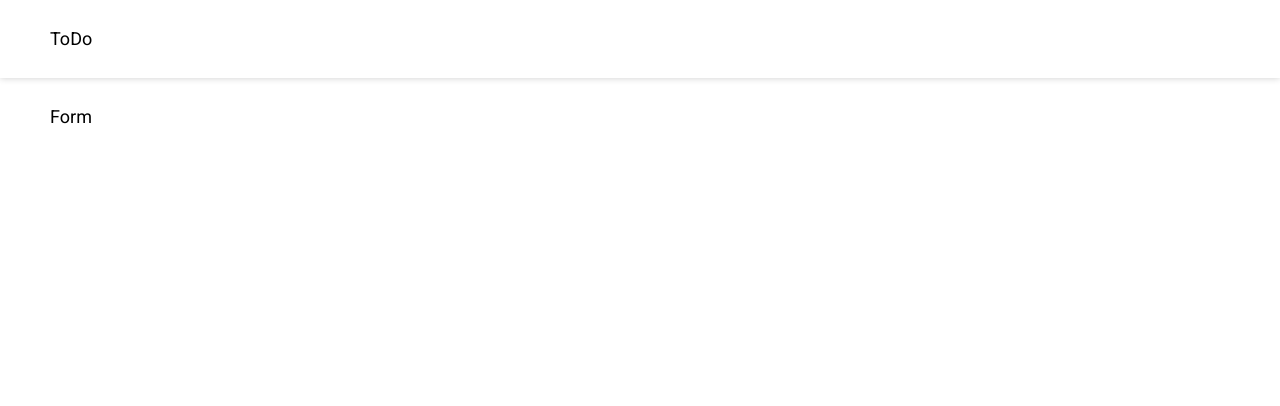
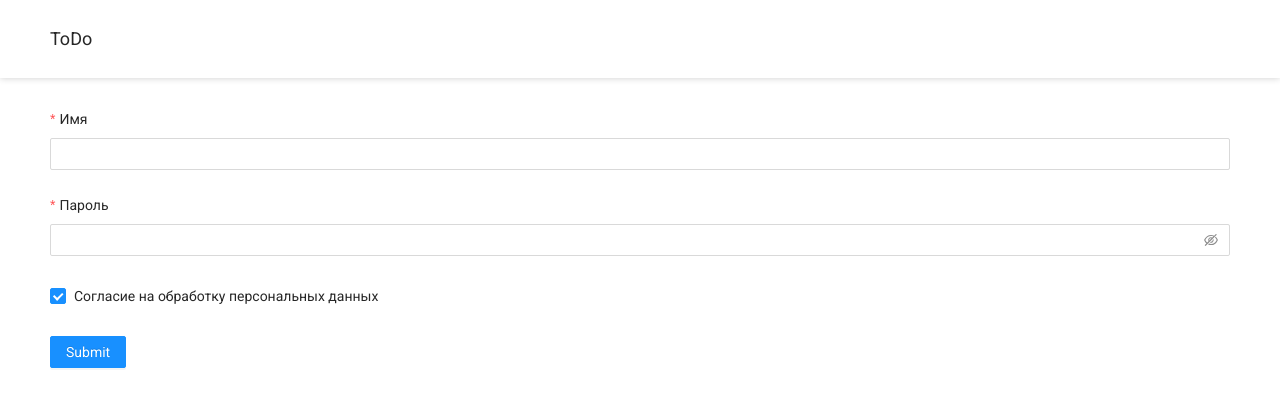
Before and after one commit to AlexNeva/beautiful-todo, a React (Create React App) app: page /signup in a window 1280 px wide. Shown: the top 406 px of the page. Built offline with nearby package versions, Linux system fonts and the light colour scheme.

Commit message:
install antd and add form

```diff
--- a/src/components/form/Form.tsx
+++ /dev/null
@@ -1,9 +0,0 @@
-import React from 'react';
-
-const Form = () => {
-  return (
-    <div>Form</div>
-  )
-}
-
-export default Form;
--- a/src/index.tsx
+++ b/src/index.tsx
@@ -2,13 +2,12 @@ import React from 'react';
 import { BrowserRouter as Router } from 'react-router-dom';
 import ReactDOM from 'react-dom';
 import App from './App';
+import 'antd/dist/antd.css';
 import './scss/index.scss';
 
 ReactDOM.render(
-  <React.StrictMode>
-    <Router>
-      <App />
-    </Router>
-  </React.StrictMode>,
+  <Router>
+    <App />
+  </Router>,
   document.getElementById('root')
 );
--- a/src/pages/signup-page/SignupPage.tsx
+++ b/src/pages/signup-page/SignupPage.tsx
@@ -1,10 +1,42 @@
 import React from 'react';
-import Form from '../../components/form/Form';
+import { Form, Input, Button, Checkbox } from 'antd';
 
 const SignupPage = () => {
   return (
     <div>
-      <Form />
+      <Form
+        name="signup-form"
+
+        initialValues={{ remember: true }}
+        autoComplete="off"
+        layout='vertical'
+      >
+        <Form.Item
+          label="Имя"
+          name="username"
+          rules={[{ required: true, message: 'Введите имя' }]}
+        >
+          <Input />
+        </Form.Item>
+
+        <Form.Item
+          label="Пароль"
+          name="password"
+          rules={[{ required: true, message: 'Введите пароль' }]}
+        >
+          <Input.Password />
+        </Form.Item>
+
+        <Form.Item name="remember" valuePropName="checked" required>
+          <Checkbox>Согласие на обработку персональных данных</Checkbox>
+        </Form.Item>
+
+        <Form.Item>
+          <Button type="primary" htmlType="submit">
+            Submit
+          </Button>
+        </Form.Item>
+      </Form>
     </div>
   )
 }
```
Also changed, not shown: 1 other file (tests, documents, lock files or other folders).
